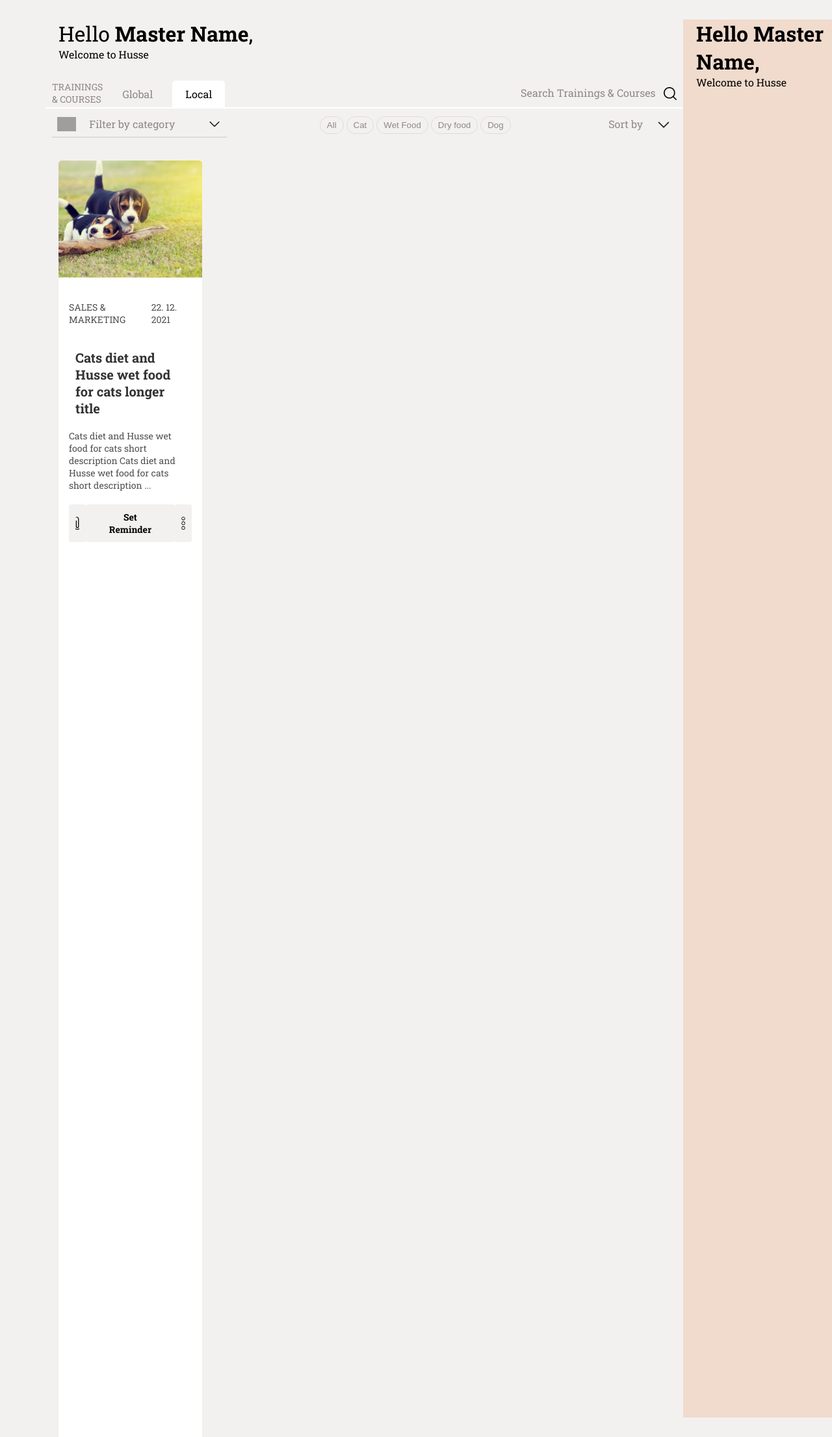
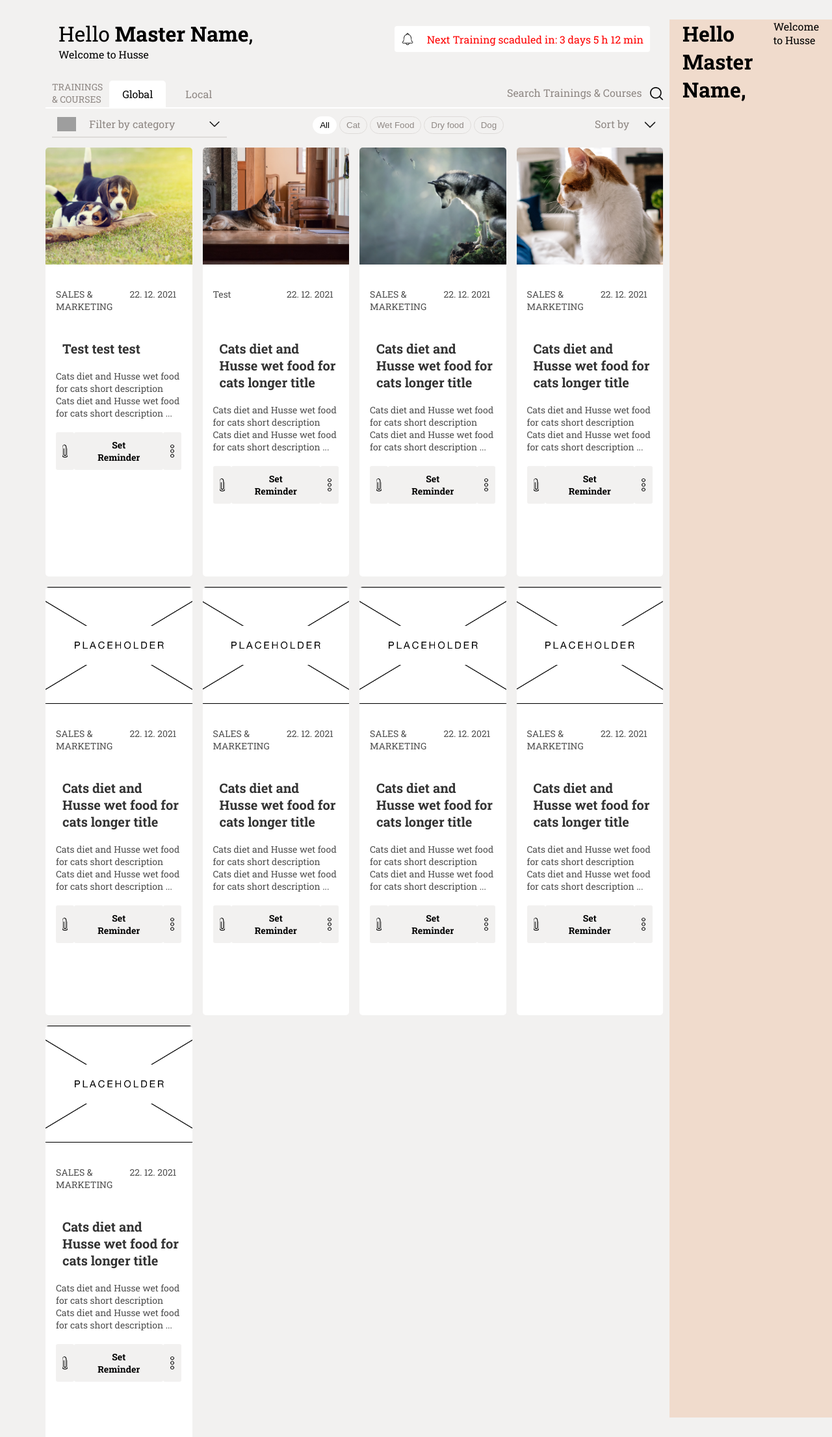
Before and after one commit to petar-petrovski/Husse, a PHP site: page / in a window 1280 px wide. Shown: the whole page at 65% size. Run offline with PHP 8.4, Linux system fonts and the light colour scheme; some libraries are stand-ins or nearby versions; grey boxes are pictures that could not be loaded.

Commit message:
Search JS done (searches for titles)

```diff
--- a/css/style.css
+++ b/css/style.css
@@ -47,11 +47,28 @@ body {
   min-width: 75vw;
 }
 .top-container {
+  display: flex;
+  justify-content: space-between;
   padding-left: 20px;
+  padding-right: 20px;
 }
 .top-container h3 {
   font-size: 32px;
   font-weight: 400;
+}
+.notification {
+  margin: 10px;
+  padding: 10px;
+  height: 40px;
+  border-radius: 4px;
+  width: auto;
+  display: flex;
+  background-color: white;
+}
+.notification p {
+    /* font-size: auto; */
+    margin-left: 20px;
+    color: #FF0000;
 }
 /* Filter */
 .title-bar {
@@ -93,10 +110,8 @@ body {
 }
 .tabcontent {
   display: none;
-  padding: 0 20px;
   height: 100%;
 }
-
 /* .notification-circle {
     height: 20px;
     width: 20px;
@@ -129,6 +144,7 @@ body {
   display: flex;
   justify-content: space-between;
   padding: 5px 10px;
+  margin-bottom: 10px;
   font-size: 16px;
   height: 50px;
   color: #8f8884;
@@ -159,6 +175,11 @@ body {
   border-radius: 20px;
   cursor: pointer;
 }
+.active-btn {
+    background-color: #ffffff;
+    color: #000000;
+    border: 1px solid #ffffff;
+}
 .sort-by {
   display: flex;
   padding: 8px;
@@ -176,7 +197,6 @@ fix the clear search [x] style
 /* GRID */
 .grid-container {
   display: grid;
-  padding-top: 30px;
   padding-right: 10px;
   padding-bottom: 200px;
   grid-gap: 16px;
@@ -229,10 +249,12 @@ fix the clear search [x] style
   display: flex;
   align-content: center;
   justify-content: space-between;
-  padding-bottom: 16px;
+  padding-bottom: 10px;
+  min-height: 100px;
 }
 .category-text {
   font-size: 11px;
+  min-width: 80px;
 }
 .col h3 {
   font-size: 20px;
--- a/index.html
+++ b/index.html
@@ -22,20 +22,22 @@
     <div class="wrapper">
       <div class="content">
         <div class="top-container">
+            <div class="welcome">
           <h3>Hello <span style="font-weight: 700">Master Name</span>,</h3>
           <p>Welcome to Husse</p>
+        </div>
+        <div class="notification">
+            <img src="img/notification.png" alt="">
+            <p>Next Training scaduled in: 3 days 5 h 12 min</p>
+        </div>
         </div>
         <div class="title-bar">
           <div class="title" id="title">
             <p>TRAININGS <br />& COURSES</p>
-            <button class="tablink" onclick="shiftGrid('Home', this)">
+            <button class="tablink" onclick="shiftGrid('Global', this)"  id="defaultOpen">
               Global
             </button>
-            <button
-              class="tablink"
-              onclick="shiftGrid('News', this)"
-              id="defaultOpen"
-            >
+            <button class="tablink" onclick="shiftGrid('Local', this)">
               Local
             </button>
           </div>
@@ -44,6 +46,7 @@
               type="search"
               name=""
               id="search-input"
+              onkeyup="searchCards()"
               placeholder="Search Trainings & Courses"
             />
             <img src="img/loupe.png" alt="" />
@@ -76,9 +79,9 @@
           </div>
         </div>
 
-        <div id="Home" class="tabcontent">
+        <div id="Global" class="tabcontent">
           <!-- Gird -->
-          <div class="grid-container">
+          <div class="grid-container"  id="items">
             <!-- Video Card - START -->
             <div class="col hide cat">
               <img src="img/beagle.jpg" alt="" />
@@ -89,7 +92,7 @@
                   <p class="category-text">22. 12. 2021</p>
                 </div>
                 <h3 class="title">
-                  Cats diet and Husse wet food for cats longer title
+                  Test test test
                 </h3>
                 <p>
                   Cats diet and Husse wet food for cats short description Cats
@@ -117,7 +120,7 @@
               <img src="img/german-shepard.jpg" alt="" />
               <div class="card-content">
                 <div class="card-category">
-                  <p class="category-text">SALES & MARKETING</p>
+                  <p class="category-text">Test</p>
                   <p class="category-text">22. 12. 2021</p>
                 </div>
                 <h3 class="title">
@@ -371,7 +374,7 @@
           </div>
         </div>
 
-        <div id="News" class="tabcontent">
+        <div id="Local" class="tabcontent">
           <!-- Gird -->
           <div class="grid-container">
             <!-- Video Card - START -->
--- a/js/script.js
+++ b/js/script.js
@@ -81,3 +81,21 @@ function shiftGrid(pageName, elmnt) {
 }
 // Get the element with id="defaultOpen" and click on it
 document.getElementById("defaultOpen").click();
+
+
+//SEARCH CARDS // search through titles
+function searchCards() {
+  var input, filter, cards, cardContainer, h5, title, i;
+  input = document.getElementById("search-input");
+  filter = input.value.toUpperCase();
+  cardContainer = document.getElementById("items");
+  cards = cardContainer.getElementsByClassName("col");
+  for (i = 0; i < cards.length; i++) {
+      title = cards[i].querySelector(".card-content h3.title");
+      if (title.innerText.toUpperCase().indexOf(filter) > -1) {
+          cards[i].style.display = "";
+      } else {
+          cards[i].style.display = "none";
+      }
+  }
+}
```
Also changed, not shown: img/notification.png (added).
